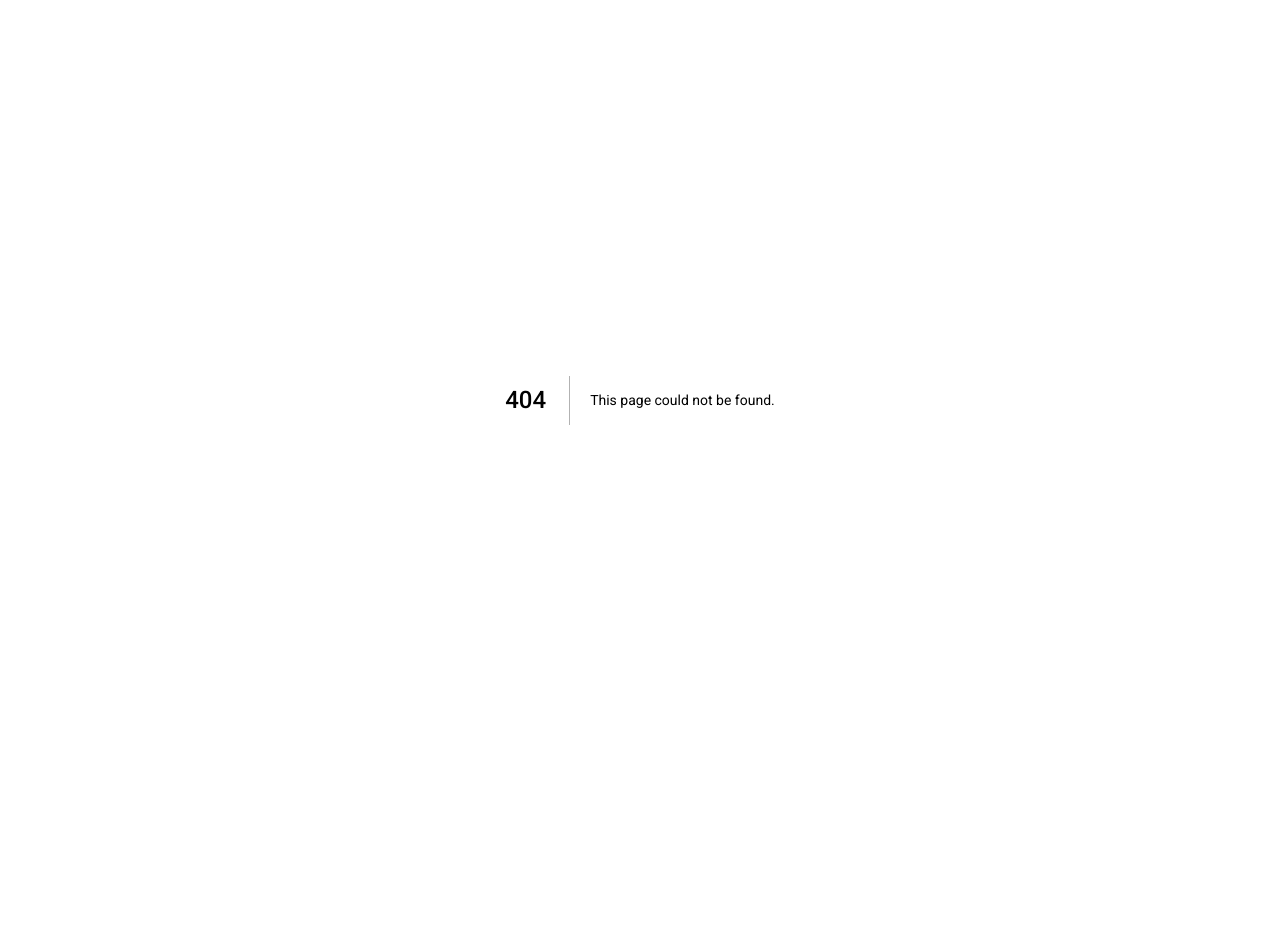
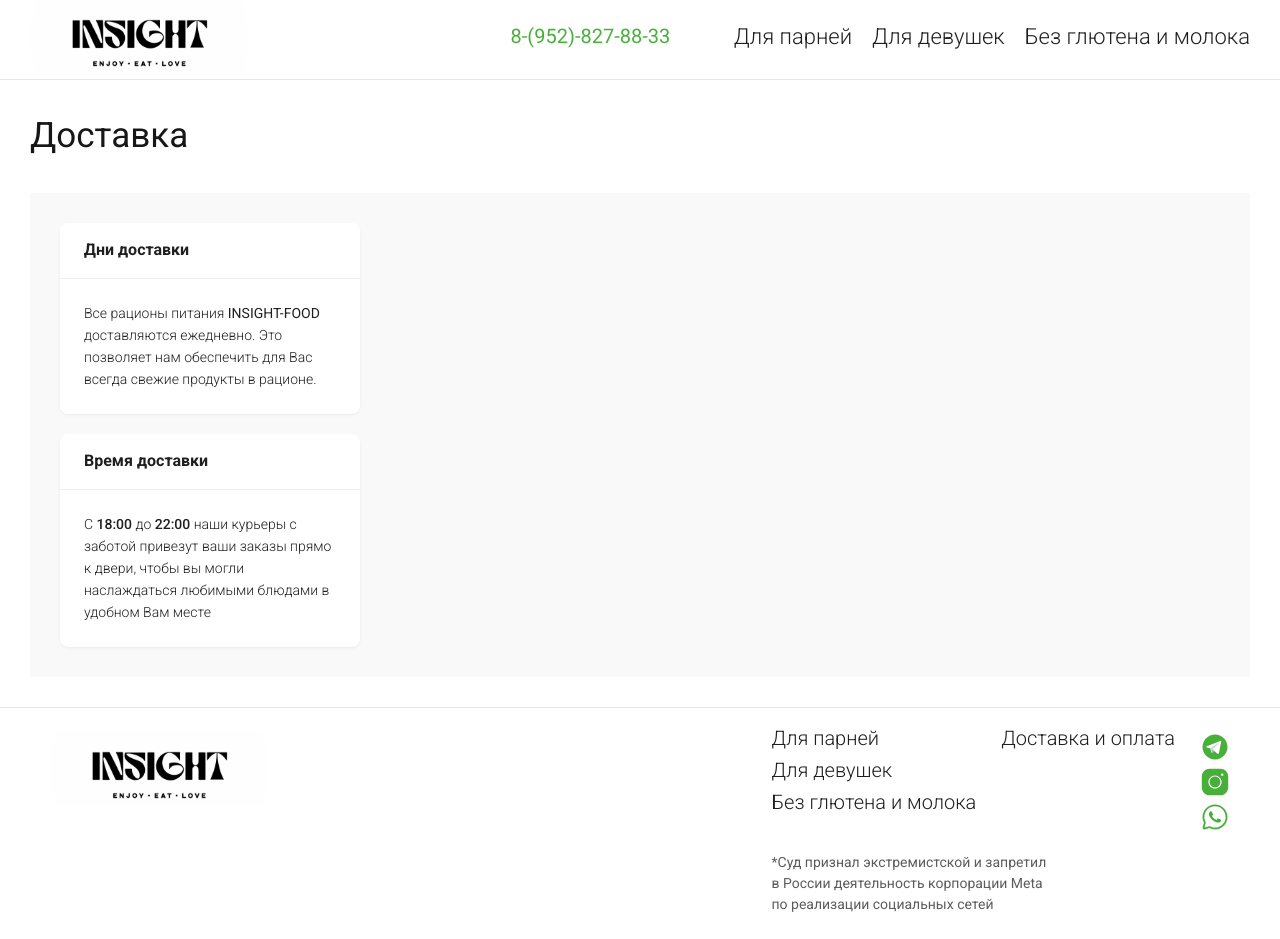
Before and after one commit to eshgin1/insight, a Next.js app: page /delivery in a window 1280 px wide. Before the commit this address had no page. Before the commit the page ends 800 px from the top, so only its background shows below. Built offline with nearby package versions, Linux system fonts and the light colour scheme.

Commit message:
add delivery page

```diff
--- /dev/null
+++ b/next.config.js
@@ -0,0 +1,7 @@
+// next.config.js
+/** @type {import('next').NextConfig} */
+const nextConfig = {
+    output: 'export',
+  };
+
+module.exports = nextConfig;
--- a/next.config.mjs
+++ b/next.config.mjs
@@ -1,4 +1,6 @@
 /** @type {import('next').NextConfig} */
-const nextConfig = {};
+const nextConfig = {
+    output: 'export',
+};
 
 export default nextConfig;
--- a/package.json
+++ b/package.json
@@ -6,7 +6,8 @@
     "dev": "next dev",
     "build": "next build",
     "start": "next start",
-    "lint": "next lint"
+    "lint": "next lint",
+    "export": "next export"
   },
   "dependencies": {
     "antd": "^5.21.1",
--- /dev/null
+++ b/src/app/delivery/page.tsx
@@ -0,0 +1,26 @@
+import Bottom from "@/components/Bottom";
+import Top from "@/components/Top";
+import { Layout, Card } from "antd";
+
+export default function Page (){
+    return(
+        <Layout className="bg-[#fff]">
+            <Top/>
+            <div className="p-[30px]">
+                <h1 className="text-[35px] xs:text-center lg:text-left">Доставка</h1>
+                <div className="mt-[30px] p-[30px] bg-[#f9f9f9] flex gap-[30px] justify-between xs:flex  xs:flex-col-reverse md:flex-row">
+                    <div className="flex flex-col gap-[20px]">
+                        <Card title="Дни доставки" bordered={false} className="xs:w-[100%] md:w-[300px]">
+                            <p className="text-[14px] font-[300]">Все рационы питания <span className="font-[400]">INSIGHT-FOOD</span> доставляются ежедневно. Это позволяет нам обеспечить для Вас всегда свежие продукты в рационе.</p>
+                        </Card>
+                        <Card title="Время доставки" bordered={false} className="xs:w-[100%] md:w-[300px]">
+                            <p className="text-[14px] font-[300]">C <span className="font-[500]">18:00</span> до <span className="font-[500]">22:00</span> наши курьеры с заботой привезут ваши заказы прямо к двери, чтобы вы могли наслаждаться любимыми блюдами в удобном Вам месте</p>
+                        </Card>
+                    </div>
+                    <iframe src="https://yandex.ru/map-widget/v1/?um=constructor%3A7ba1556459b0279164f5031256c03bb4ac5b65ceb750b9c1ddd25c8332a26553&amp;source=constructor" width="70%" height="400" className="xs:w-[100%]"></iframe>
+                </div>
+            </div>
+            <Bottom/>
+        </Layout>
+    )
+}
--- a/src/app/for-mans/page.tsx
+++ b/src/app/for-mans/page.tsx
@@ -65,7 +65,7 @@
         programm: "Поддержание",
         text: "Программа предназначена для тех, кто достиг желаемых результатов и хочет сохраниь их на долгий срок.",
         subtext: "Поддержание веса станет для вас простым и естественным процессом. Вы сможете наслаждаться любимыми блюдами и активной жизнью, не беспокоясь о лишних килограммах.",
-        segmented: ["1800-1900", "2000-1200"],
+        segmented: ["1800-1900", "2000-2200"],
         data: [
             {
                 calories: "1800-1900",
@@ -123,10 +123,10 @@
             {
                 calories: "2400-2500",
                 price: {
-                    one: "2 400",
-                    seven: "16 450",
-                    fourteen: "32 200",
-                    thirty: "66 000"
+                    one: "2 500",
+                    seven: "17 150",
+                    fourteen: "33 600",
+                    thirty: "69 000"
                 },
                 bju: {
                     protein: 150,
--- a/src/components/Bottom.tsx
+++ b/src/components/Bottom.tsx
@@ -13,14 +13,20 @@
             <div>
                 <div className="flex justify-between lg:justify-end lg:gap-[25px]">
                     <ul className="flex flex-col gap-[20px]">
-                        <li className="text-[20px] font-[300]">
+                        <li className="text-[20px] xs:leading-7 sm:leading-3 font-[300]">
                             <Link href="/for-mans">Для парней</Link>
                         </li>
-                        <li className="text-[20px] font-[300]">
+                        <li className="text-[20px] xs:leading-7 sm:leading-3 font-[300]">
                             <Link href="/for-womans">Для девушек</Link>
                         </li>
-                        <li className="text-[20px] font-[300]">
+                        <li className="text-[20px] xs:leading-7 sm:leading-3 font-[300]">
                             <Link href="/no-milk">Без глютена и молока</Link>
+                        </li>
+
+                    </ul>
+                    <ul className="flex flex-col gap-[20px]">
+                        <li className="text-[20px] xs:leading-7 sm:leading-3 font-[300]">
+                            <Link href="/delivery">Доставка и оплата</Link>
                         </li>
                     </ul>
                     <ul className="flex flex-col gap-[5px]">
```
